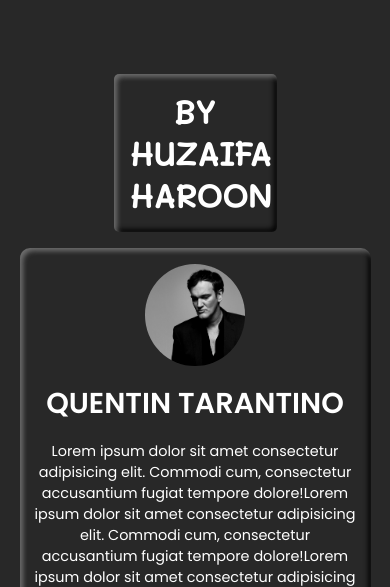
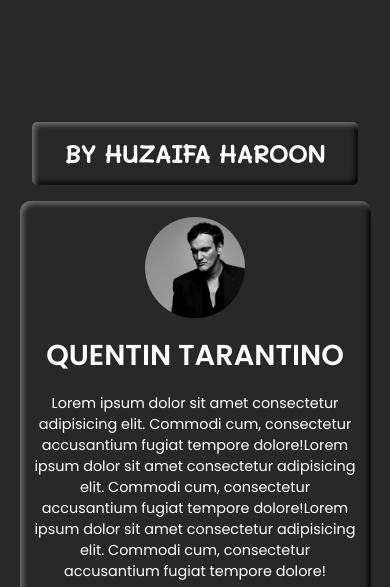
Before and after one commit to Huzaifa-Haroon/Neuromorphism-profile-card, a plain HTML site: page index.html in a window 390 px wide. Shown: the top 587 px of the page. Drawn offline with Linux system fonts and the light colour scheme; a script that the page names is missing.

Commit message:
Update style.css

```diff
--- a/style.css
+++ b/style.css
@@ -87,7 +87,6 @@ img{
     width: 50%;
     margin-bottom: 1rem;
 }
-
 h2{
     font-size: 2rem;
     padding: 1rem;
@@ -114,6 +113,12 @@ h2{
     p{
         font-size: .7rem;
     }
+    .heading{
+        width: 100%;
+    }
+    h2{
+        font-size: 1.5rem;
+    }
 }
 @media screen and (max-width: 700px) {
     .box{
```
